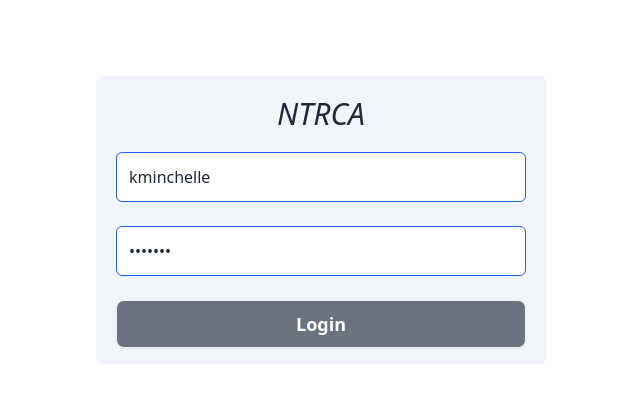
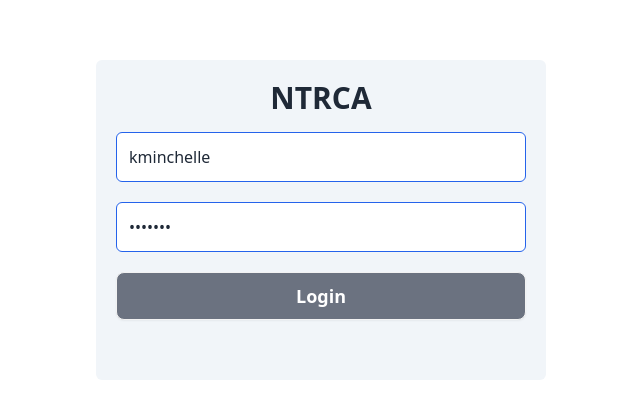
Before and after one commit to MehadiHasan-web/retailer-pos, a React (Vite) app: page /login in a window 1280 px wide. Shown: the part 180-598 px from the top of the page, without its empty margins (319-959 px from the left). Built offline with nearby package versions, Linux system fonts and the light colour scheme.

Commit message:
adding login user status message and toast

```diff
--- a/src/Page/LogIn/LogIn.jsx
+++ b/src/Page/LogIn/LogIn.jsx
@@ -1,14 +1,15 @@
-import { useLocation, useNavigate } from 'react-router-dom';
+import { useNavigate } from 'react-router-dom';
 import './LogIn.css'
-import Swal from 'sweetalert2'
 import Title from '../../Title/Title';
 import axios from 'axios';
 import useAuth from '../../hooks/useAuth';
+import { useState } from 'react';
+import { ToastContainer, toast } from 'react-toastify';
 
 const LogIn = () => {
   const {setUser} = useAuth()
-
   const navigate = useNavigate()
+  let [errorMessage, setErrorMessage] = useState(null)
 
 
   const submitData = async (event) => {
@@ -17,10 +18,9 @@ const LogIn = () => {
     const username = form.email.value;
     const password = form.password.value;
     const formData = { username, password };
-    console.log(formData)
     try {
       const response = await axios.post('http://inv.xcode.com.bd/api/v1/account/login/', formData);
-      console.log(response.data);
+
       if(response.status === 200) {
         setUser(response.data)
         localStorage.setItem('token', response.data.token)
@@ -28,16 +28,14 @@ const LogIn = () => {
         localStorage.setItem('is_manager', response.data.is_manager)
         localStorage.setItem('user_id', response.data.user_id)
         navigate('/dashboard')
-        // Swal.fire({
-        //   title: "Good job!",
-        //   text: "You are logged in successfully",
-        //   icon: "success"
-        // });
       }
     } catch (error) {
-      console.log(error)
+      if(error.response.status === 400){
+        setErrorMessage(error.response.data.non_field_errors[0])
+      }else if(error.response.status === 404){
+        toast.error('network error');
+      }
     }
-
   }
 
 
@@ -48,16 +46,18 @@ const LogIn = () => {
       {/* title section end */}
       <div className='container mx-auto w-full h-screen'>
         <div className='flex justify-center items-center w-full h-full'>
-          <div className='bg-slate-100 rounded-md p-5 lg:w-[450px] lg:h-72'>
-            <h1 className='text-center lg:text-3xl mb-5 italic'>NTRCA</h1>
-            <form onSubmit={submitData} className=' space-y-6'>
+          <div className='bg-slate-100 rounded-md p-5 lg:w-[450px] lg:h-80'>
+            <h1 className='text-center lg:text-3xl mb-4 font-bold'>NTRCA</h1>
+            <form onSubmit={submitData} className=' space-y-5'>
               <input type='text' className='w-full border-[1px] border-blue-600 p-3 rounded-md' placeholder='please enter your email' name="email" defaultValue={"kminchelle"}></input>
               <input type='password' className='w-full border-[1px] border-blue-600 p-3 rounded-md' placeholder='please enter your password' name="password" defaultValue={"0lelplR"}></input>
               <input type='submit' value="Login" className='btn w-full bg-gray-500 p-1 text-white text-lg'></input>
+              <p className='my-4 text-red-600 text-center'>{errorMessage}</p>
             </form>
           </div>
         </div>
       </div>
+      <ToastContainer></ToastContainer>
     </div>
   );
 };
--- a/src/Page/Navbar/Navbar.jsx
+++ b/src/Page/Navbar/Navbar.jsx
@@ -8,6 +8,7 @@ function Navbar() {
   const logout = () => {
     localStorage.removeItem('token')
     navigate('/login')
+
   }
 
 
--- a/src/Providers/AuthProvider.jsx
+++ b/src/Providers/AuthProvider.jsx
@@ -3,6 +3,7 @@ import { createContext, useState } from "react"
 
 export const AuthContext = createContext(null);
 
+// eslint-disable-next-line react/prop-types
 export const AuthProvider = ({ children }) => {
     const [user, setUser] = useState(null)
   console.log(user)
--- a/src/hooks/useAuth.js
+++ b/src/hooks/useAuth.js
@@ -2,8 +2,8 @@ import { useContext } from "react";
 import { AuthContext } from "../Providers/AuthProvider";
 
 const useAuth = () => {
-  const { setUser, user, logOut } = useContext(AuthContext);
-  return { setUser, user, logOut };
+  const { setUser, user, logOut} = useContext(AuthContext);
+  return { setUser, user, logOut};
 };
 
 export default useAuth;
```
Also changed, not shown: 1 other file (tests, documents, lock files or other folders).
